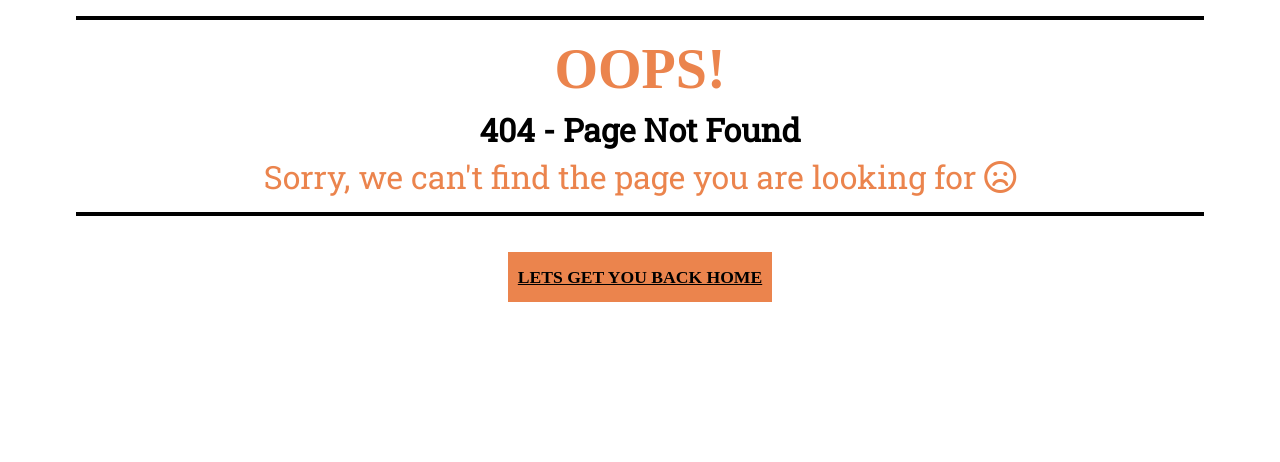
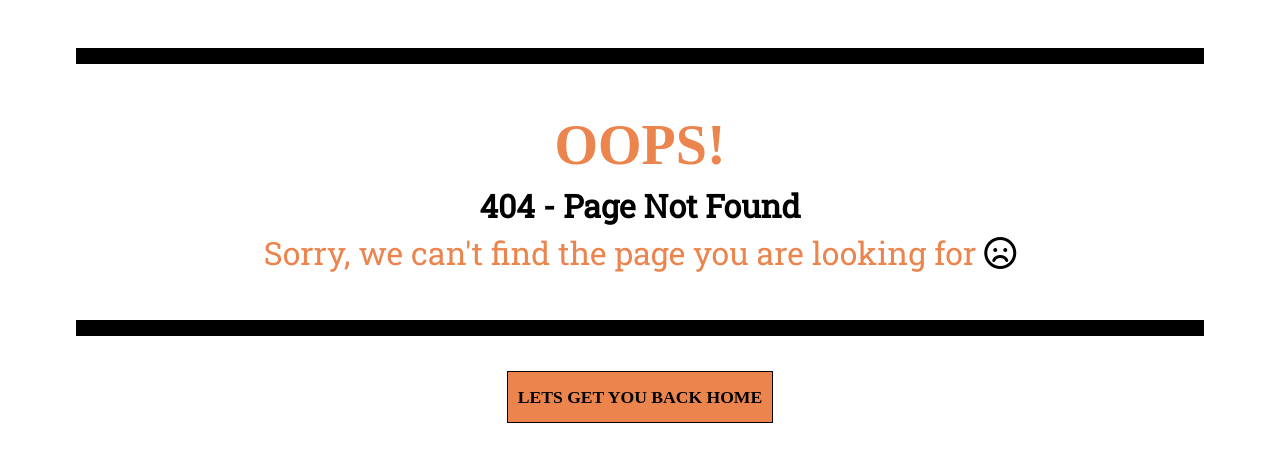
Before and after one commit to elomasney/styled_v1, a Django app: template templates/404.html in a window 1280 px wide. Shown: the part 188-650 px from the top of the page. Run offline with Django 3.2, Linux system fonts and the light colour scheme; the template is opened without the code that fills it, so the values that code supplies are empty; some libraries are stand-ins or nearby versions; some web fonts are replaced.

Commit message:
Styling - Updated 404 and 500 error pages

```diff
--- a/static/css/base.css
+++ b/static/css/base.css
@@ -94,7 +94,7 @@ h2.logo-font{
     background: black;
     color: white;
     min-width: 260px;
-    border: 1px solid rgb(235, 132, 77);
+    border: 2px solid rgb(235, 132, 77);
 }
 
 
@@ -108,6 +108,7 @@ h2.logo-font{
     background: #eb844d;
     color: black;
     padding: 15px 10px;
+    text-decoration: none;
 }
 
 .get-styled-button:hover,
--- a/templates/404.html
+++ b/templates/404.html
@@ -18,15 +18,15 @@
         <div class="col-md-12">
             <div class="container-404">
                 <!--404 Error Message-->
-                <hr class="text-black">
+                <hr class="text-black mt-sm-4 mt-md-5 mb-sm-4 mb-md-5 p-2">
                 <h1 id="header-404" class="text-orange fw-bold logo-font display-4 mb-2">Oops!</h1>
                 <h2 id="error-404" class="text-black fw-bold mb-2">404 - Page Not Found</h2>
                 <h2 id="sub-404" class="text-orange mb-2">Sorry, we can't find the page you are looking for <i
-                        class="text-orange far fa-frown ml-1"></i>
+                        class="text-black far fa-frown ml-1"></i>
                     </h3>
-                    <hr class="text-black">
+                    <hr class="text-black mt-md-5 mt-sm-4 p-2">
                     <!--Button to take user back to Homepage-->
-                    <div class="col-sm-12 col-md-8 offset-md-2 text-center mt-5"><a class="btn-orange logo-font fw-bold mt-2"
+                    <div class="col-sm-12 col-md-8 offset-md-2 text-center mt-5"><a class="btn-orange border-black logo-font fw-bold mt-2"
                             href="{% url 'home' %}">Lets Get You Back Home</a></div>
             </div>
         </div>
```
Also changed, not shown: templates/500.html (+4 -4 lines).
